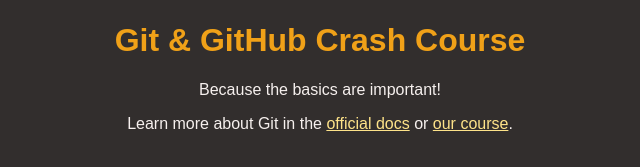
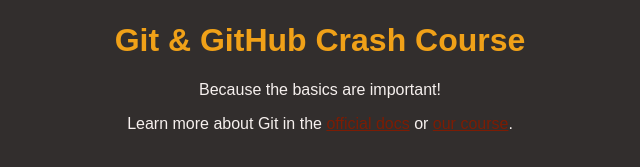
Before and after one commit to OleksandrMorskyi/github-crash-course, a plain HTML site: page index.html in a window 1280 px wide. Shown: the part 147-314 px from the top of the page, without its empty margins (320-960 px from the left). Drawn offline with Linux system fonts and the light colour scheme.

Commit message:
changed link color

```diff
--- a/styles.css
+++ b/styles.css
@@ -21,5 +21,5 @@
 }
 
 a {
-  color: #fee389;
+  color: #7c1c04;
 }
```
